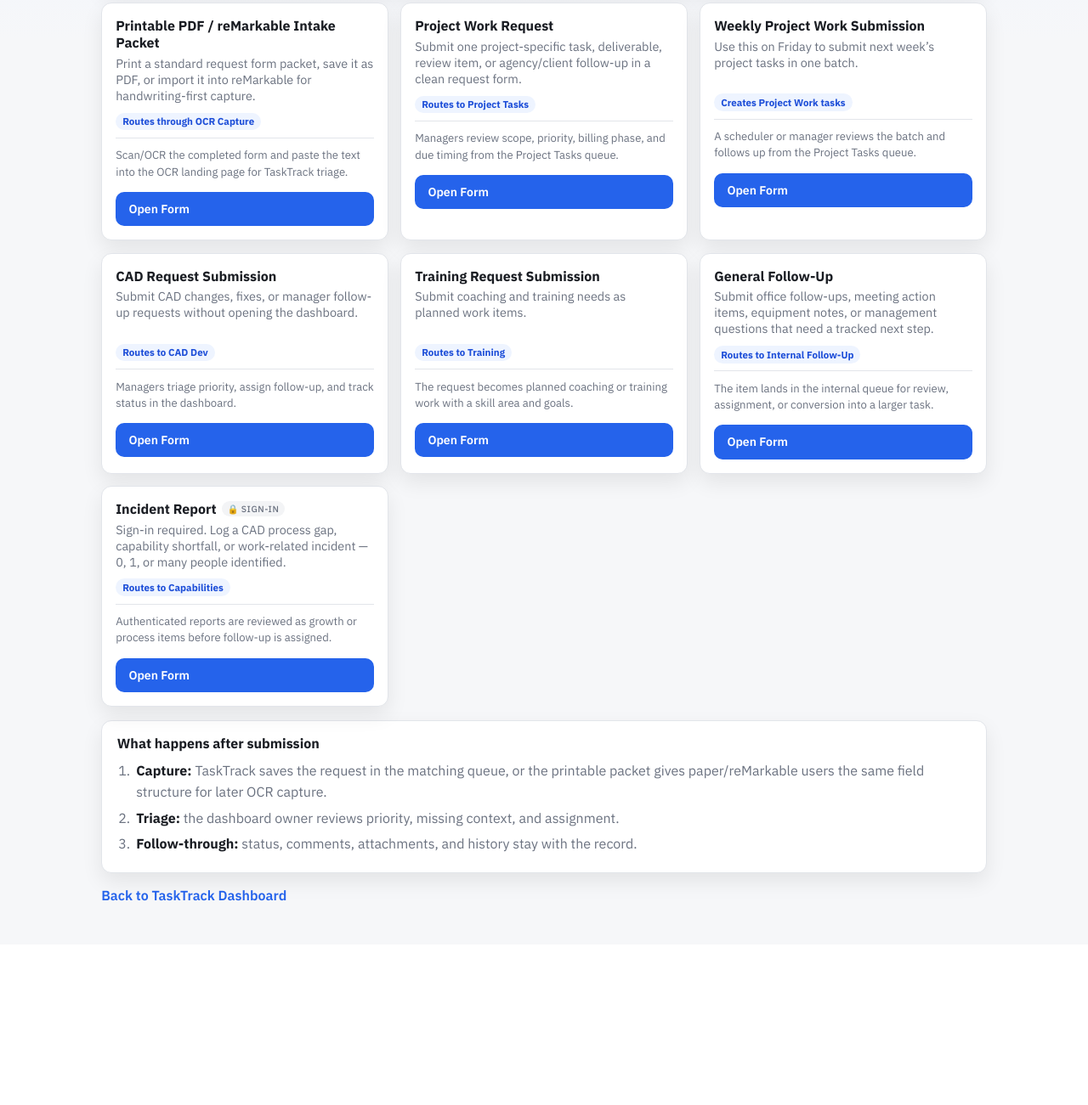
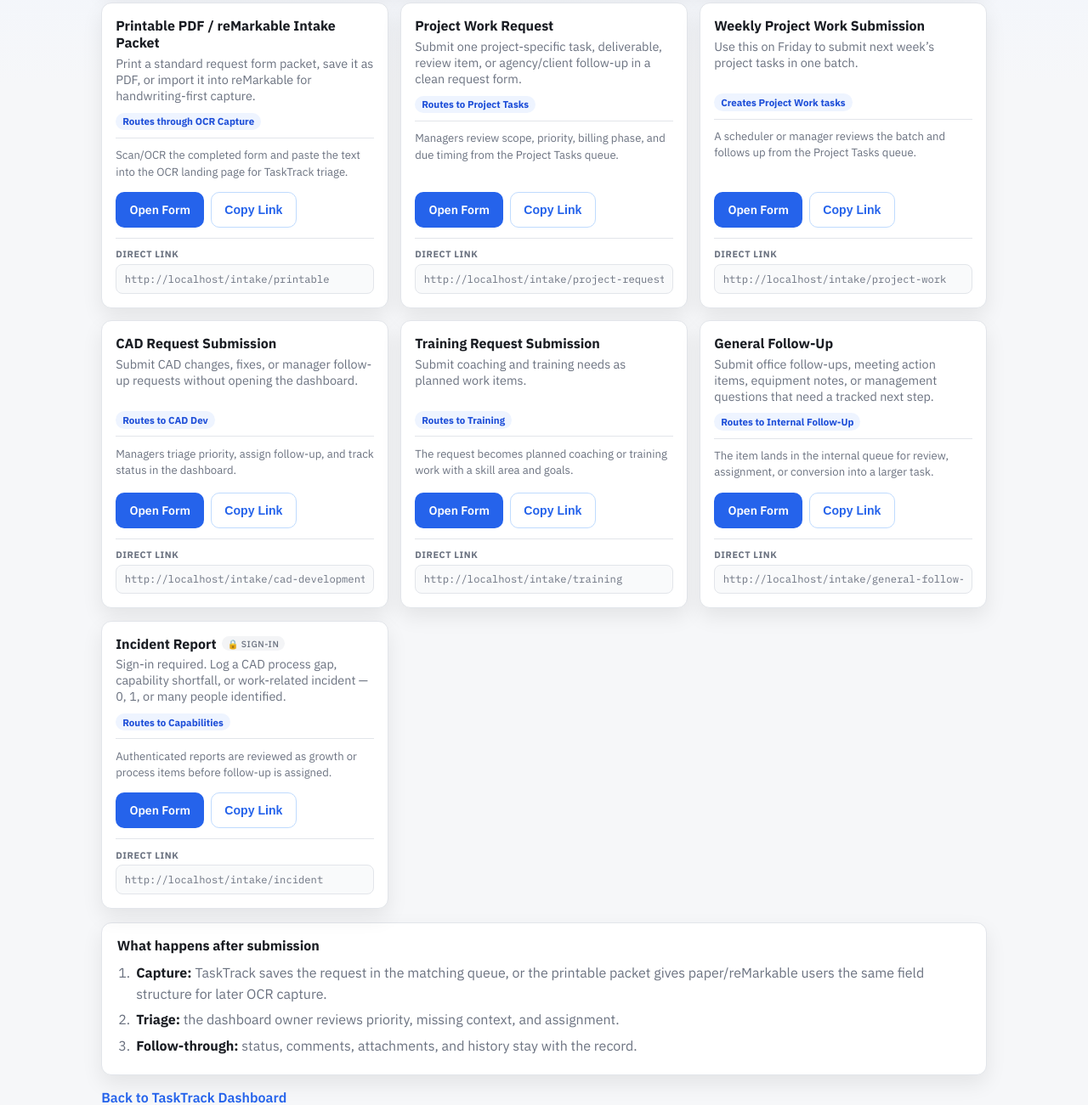
Before and after one commit to Rtoony/tasktrack, a Flask app: page /intake in a window 1280 px wide. Shown: the part 255-1556 px from the top of the page at 85% size. Before the commit the page ends 1316 px from the top, so only its background shows below. Run offline with Flask 3, Linux system fonts and the light colour scheme; parts of the project's set-up code (start-up, migrations or seed data) failed here and were passed over.

Commit message:
Add share links to intake forms

```diff
--- a/app/routes/intake.py
+++ b/app/routes/intake.py
@@ -113,7 +113,11 @@ def submit_hub():
             "auth_required": True,
         },
     ]
-    return render_template("submit_hub.html", forms=forms)
+    return render_template(
+        "submit_hub.html",
+        forms=forms,
+        origin=request.url_root.rstrip("/"),
+    )
 
 
 @bp.route("/intake/printable")
@@ -328,6 +332,7 @@ def _render_simple_submission(config_key):
         values=values,
         error=error,
         success=success,
+        form_url=request.url,
     )
 
 
--- a/templates/submit_hub.html
+++ b/templates/submit_hub.html
@@ -26,8 +26,15 @@
   .card-meta { display:inline-flex; width:max-content; max-width:100%; padding:0.18rem 0.5rem; border-radius:999px; background:#eef4ff; color:#1d4ed8; font-size:0.72rem; font-weight:700; margin-bottom:0.55rem; }
   .card-next { color:var(--text-muted); border-top:1px solid var(--border); padding-top:0.65rem; margin-bottom:0.9rem; font-size:0.82rem; line-height:1.45; }
   .lock { display:inline-flex; align-items:center; padding:0.1rem 0.4rem; border-radius:999px; background:#f3f4f6; color:#6b7280; font-size:0.65rem; font-weight:500; text-transform:uppercase; letter-spacing:0.05em; }
-  .btn { display:inline-block; text-decoration:none; background:var(--accent); color:#fff; padding:0.7rem 0.95rem; border-radius:10px; font-size:0.88rem; font-weight:600; }
+  .btn { display:inline-block; text-decoration:none; background:var(--accent); color:#fff; padding:0.7rem 0.95rem; border-radius:10px; font-size:0.88rem; font-weight:600; border:1px solid transparent; cursor:pointer; }
   .btn:hover { background:var(--accent-hover); }
+  .btn.copy { background:#fff; color:var(--accent); border-color:#bfdbfe; }
+  .btn.copy:hover { background:#eef4ff; }
+  .card-actions { display:flex; gap:0.5rem; flex-wrap:wrap; margin-top:auto; }
+  .form-link { margin-top:0.75rem; padding-top:0.7rem; border-top:1px solid var(--border); }
+  .form-link label { display:block; font-size:0.68rem; font-weight:700; letter-spacing:0.05em; text-transform:uppercase; color:var(--text-muted); margin-bottom:0.28rem; }
+  .share-row { display:flex; gap:0.45rem; align-items:center; }
+  .share-field { min-width:0; flex:1; border:1px solid var(--border); border-radius:8px; padding:0.55rem 0.6rem; font:0.76rem 'IBM Plex Mono',monospace; color:var(--text-muted); background:#f9fafb; }
   .process { margin-top:1rem; padding:1rem 1.1rem; background:var(--surface); border:1px solid var(--border); border-radius:var(--radius); box-shadow:var(--shadow); }
   .process h2 { font-size:1rem; margin-bottom:0.65rem; }
   .process ol { margin-left:1.2rem; color:var(--text-muted); line-height:1.55; }
@@ -60,7 +67,16 @@
         <p>{{ form["copy"] }}</p>
         <div class="card-meta">{{ form["queue"] }}</div>
         <div class="card-next">{{ form["next_step"] }}</div>
-        <a class="btn" href="{{ form.href }}">Open Form</a>
+        <div class="card-actions">
+          <a class="btn" href="{{ form.href }}">Open Form</a>
+          <button class="btn copy" type="button" data-copy-url="{{ origin }}{{ form.href }}" onclick="copyShareLink(this)">Copy Link</button>
+        </div>
+        <div class="form-link">
+          <label>Direct link</label>
+          <div class="share-row">
+            <input class="share-field" type="text" value="{{ origin }}{{ form.href }}" readonly onclick="this.select()">
+          </div>
+        </div>
       </article>
       {% endfor %}
     </section>
@@ -74,5 +90,21 @@
     </section>
     <a class="back" href="/">Back to TaskTrack Dashboard</a>
   </main>
+<script>
+async function copyShareLink(button) {
+  const url = button.dataset.copyUrl;
+  try {
+    await navigator.clipboard.writeText(url);
+  } catch (err) {
+    const field = button.closest('.card').querySelector('.share-field');
+    field.focus();
+    field.select();
+    document.execCommand('copy');
+  }
+  const old = button.textContent;
+  button.textContent = 'Copied';
+  setTimeout(() => { button.textContent = old; }, 1400);
+}
+</script>
 </body>
 </html>
```
Also changed, not shown: templates/simple_submit.html (+29 -1 lines), tests/test_sendable_forms.py (+5 -0 lines).
